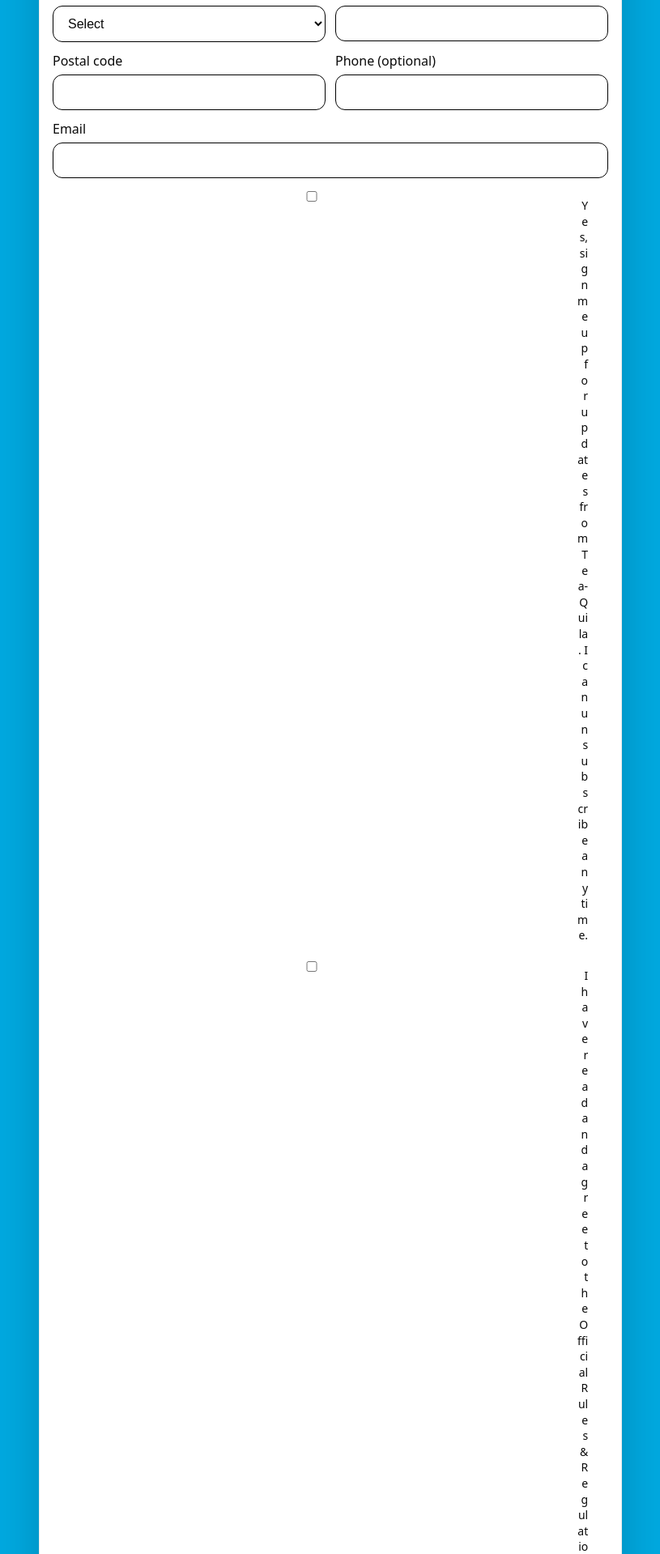
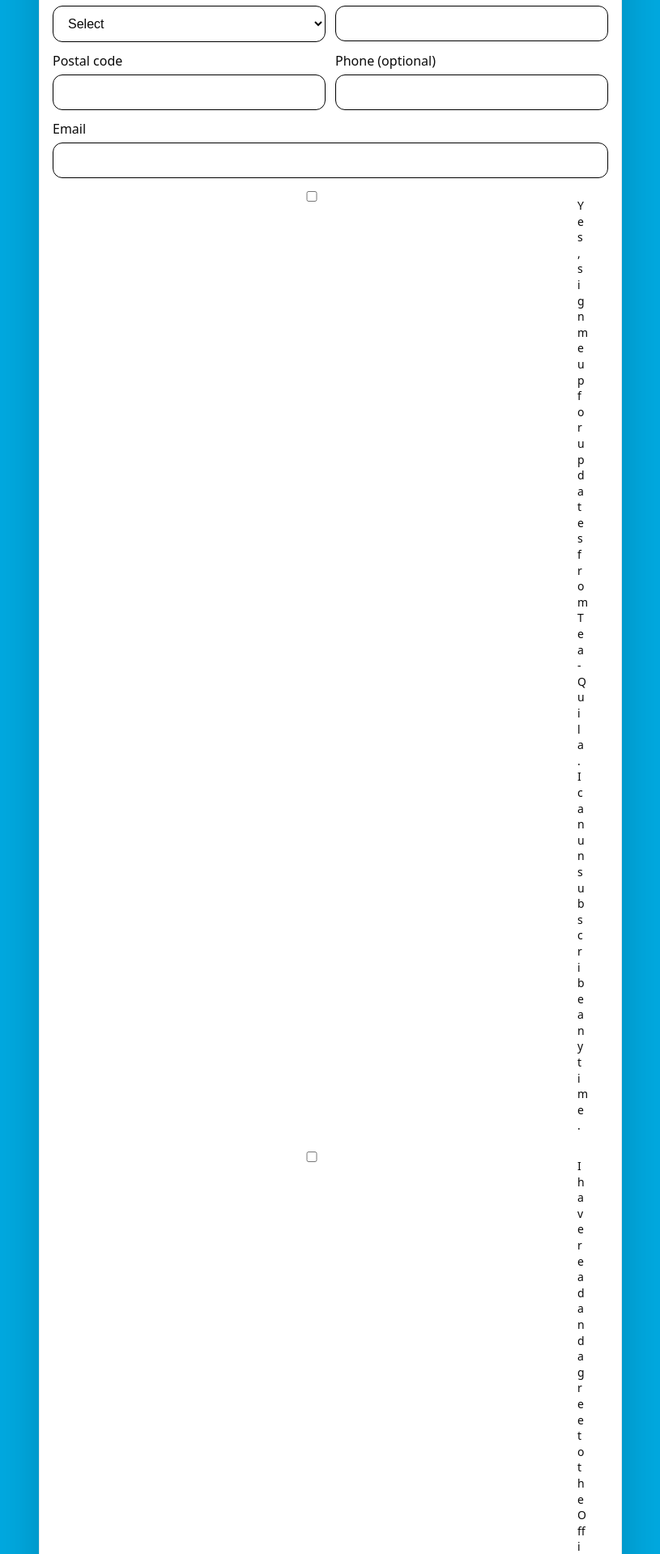
Before and after one commit to fhajiyev777/tea-quila-contest, a Flask app: template templates/index.html in a window 1280 px wide. Shown: the part 900-2819 px from the top of the page at 81% size, without its empty margins (232-1047 px from the left). Run offline with Flask 3, Linux system fonts and the light colour scheme; the template is opened without the code that fills it, so the values that code supplies are empty.

Commit message:
last check box

```diff
--- a/static/style.css
+++ b/static/style.css
@@ -77,21 +77,24 @@ a:hover{text-decoration:underline}
 .checkbox-group{
   display:flex;
   align-items:flex-start;
+  gap:8px;              /* add */
   width:100%;
   margin:12px 0;
   max-width:640px;
 }
+
 .checkbox-group input[type="checkbox"]{
   flex:0 0 auto;
-  margin:4px 8px 0 0;
+  margin:4px 0 0 0;     /* cleaner spacing; gap handles horizontal space */
 }
+
 .checkbox-group label{
   flex:1 1 auto;
+  min-width:0;          /* critical for proper flex wrapping in Safari */
   display:block;
-  max-width:100%;
-  text-align:right;
+  text-align:left;      /* was right */
   line-height:1.4;
   font-size:14px;
   white-space:normal;
-  word-break:break-word;
+  overflow-wrap:anywhere; /* helps long words/URLs */
 }
```
